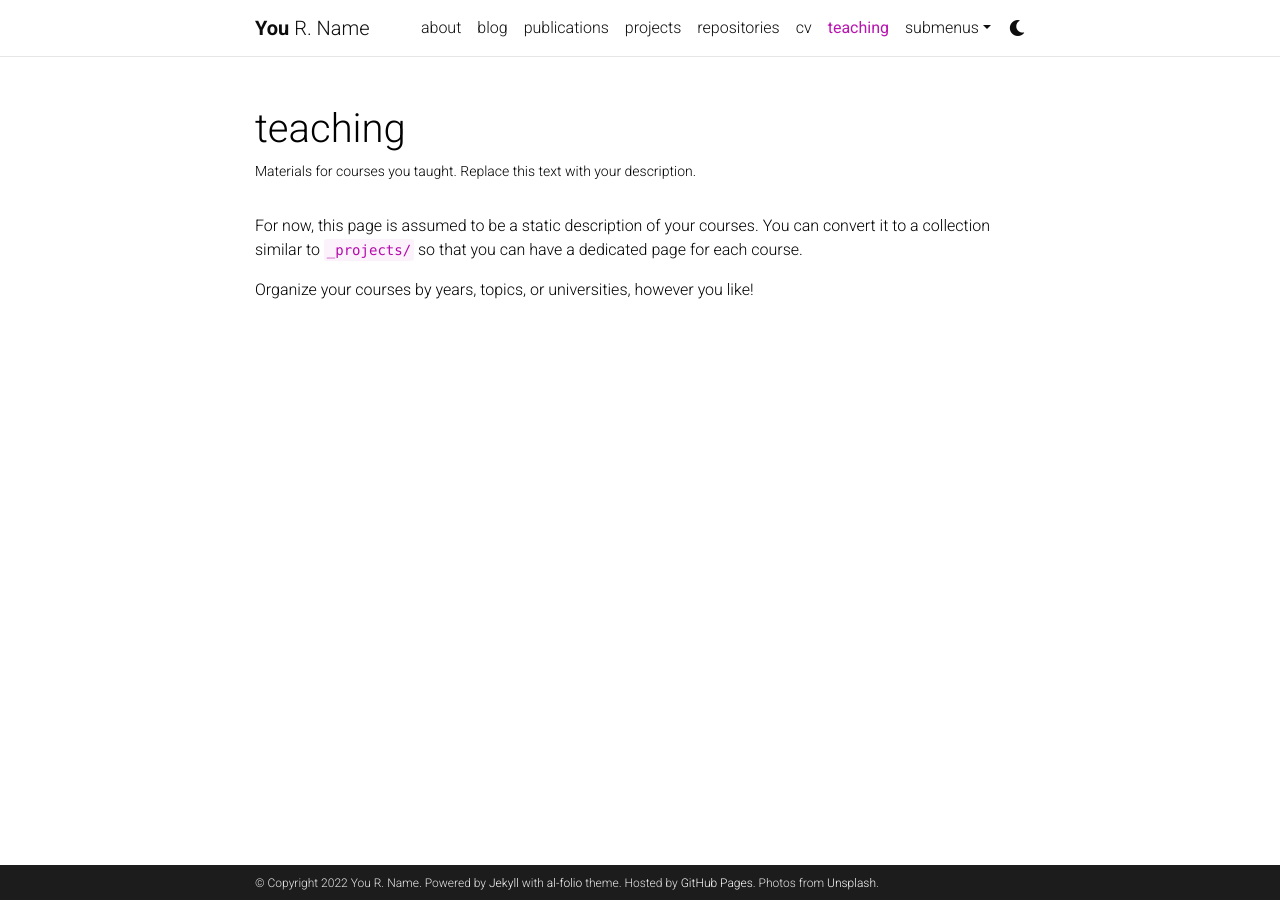
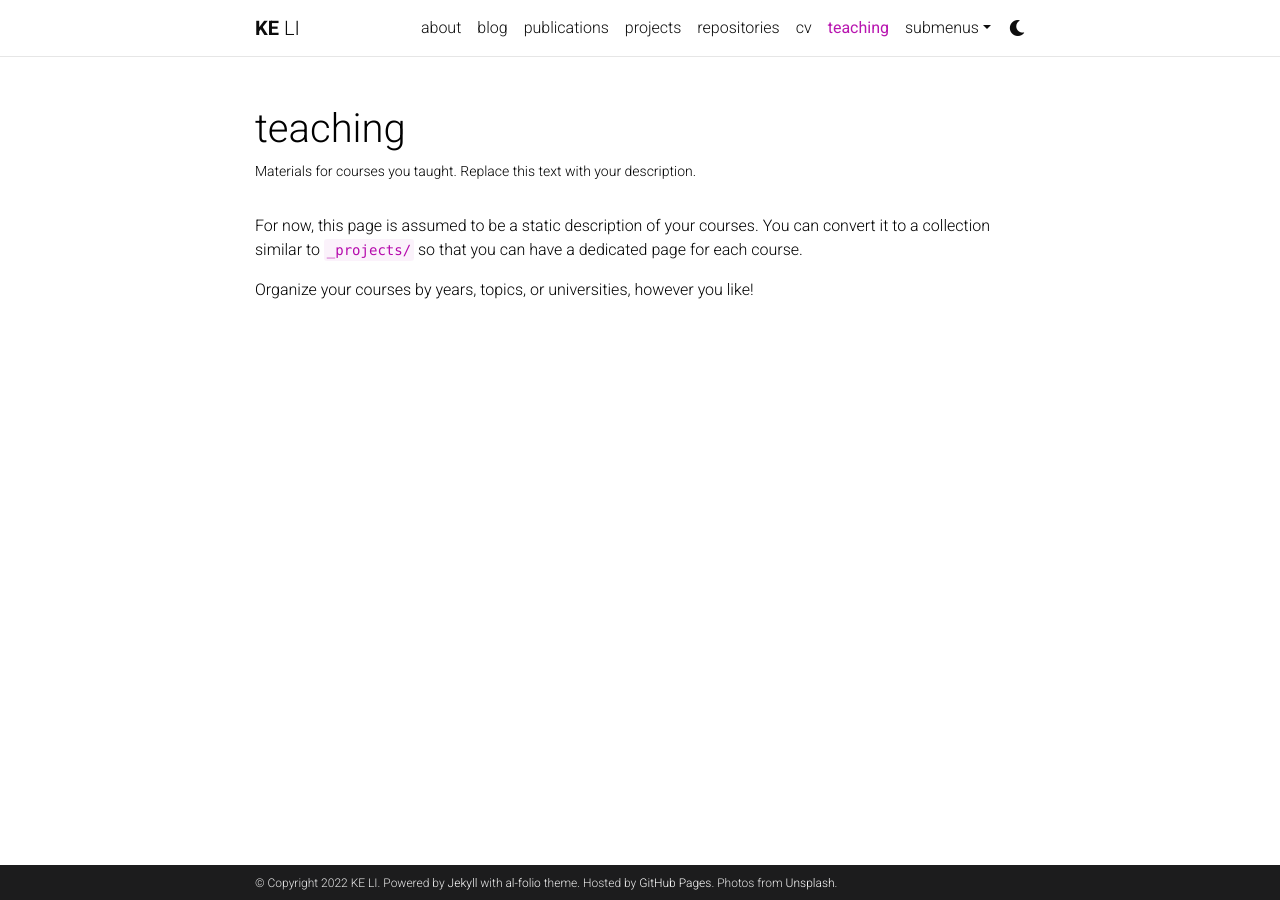
Before and after one commit to wheniamyoung/wheniamyoung.github.io, a Jekyll site: the page built from _pages/teaching.md, in a window 1280 px wide. Built offline with Jekyll 4.4.1, drawn with Linux system fonts in a browser that asks for light colours; comment, search, counter and statistics services are not loaded; a style sheet for code colours, icons or effects is not loaded.

Commit message:
Update _config.yml

```diff
--- a/_config.yml
+++ b/_config.yml
@@ -3,10 +3,10 @@
 # -----------------------------------------------------------------------------
 
 title: blank # the website title (if blank, full name will be used instead)
-first_name: You
-middle_name: R.
-last_name: Name
-email: you@example.com
+first_name: KE
+middle_name:
+last_name: LI
+email: paulnicklib@gmail.com
 description: > # the ">" symbol means to ignore newlines until "footer_text:"
   A simple, whitespace theme for academics. Based on [*folio](https://github.com/bogoli/-folio) design.
 footer_text: >
@@ -18,7 +18,7 @@
 lang: en # the language of your site (for example: en, fr, cn, ru, etc.)
 icon: ⚛️  # the emoji used as the favicon (alternatively, provide image name in /assets/img/)
 
-url: https://alshedivat.github.io # the base hostname & protocol for your site
+url: https://wheniamyoung.github.io # the base hostname & protocol for your site
 baseurl: /al-folio # the subpath of your site, e.g. /blog/
 last_updated: false # set to true if you want to display last updated in the footer
 impressum_path:  # set to path to include impressum link in the footer, use the same path as permalink in a page, helps to conform with EU GDPR
```
